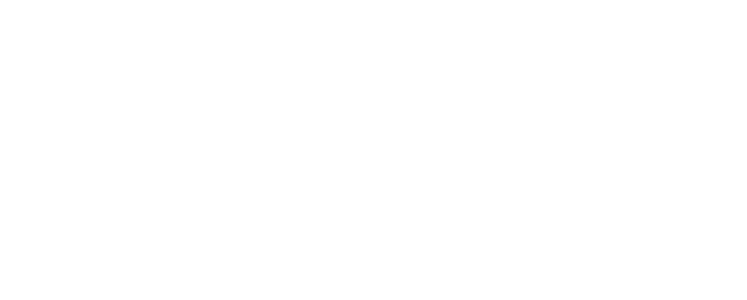
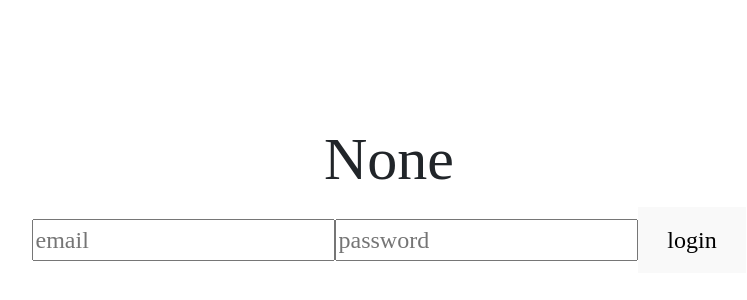
Before and after one commit to Him97/meta-react-littlelemon, a React (Vite) app: page /login in a window 1280 px wide. Before the commit this address had no page. Shown: the part 202-502 px from the top of the page, without its empty margins (251-998 px from the left). Built offline with nearby package versions, Linux system fonts and the light colour scheme; a web font is replaced by a local one.

Commit message:
Vite.js+Bootstrap

```diff
--- a/src/Router.jsx
+++ b/src/Router.jsx
@@ -4,6 +4,7 @@ import MenuPage from '../src/pages/Menu/MenuPage';
 import BookingPage from '../src/pages/Booking/BookingPage';
 import AboutPage from './pages/About/AboutPage';
 import UsersPage from './pages/Users/UsersPage';
+import Login from './pages/Home/Login';
 
 export default function Router() {
     return (
@@ -14,6 +15,7 @@ export default function Router() {
                 <Route path='/booking' element={<BookingPage />}></Route>
                 <Route path='/about' element={<AboutPage />}></Route>
                 <Route path='/users' element={<UsersPage />}></Route>
+                <Route path='/login' element={<Login />}></Route>
             </Routes>
         </BrowserRouter>
     )
--- /dev/null
+++ b/src/pages/Home/Login.jsx
@@ -0,0 +1,37 @@
+import { useEffect, useState } from "react";
+import { GET, POST } from '../../utils/api'
+
+/*
+    1) create a new route for login
+    2) call axios with email & password from the client
+    3) validate user ->
+        if valid => res status 200
+        else => res status 401
+*/
+
+export default function Login() {
+    const [userId, setUserId] = useState(localStorage.getItem('USER') || 'None');
+    const [email, setEmail] = useState('');
+    const [password, setPassword] = useState('');
+
+    useEffect(() => {
+        localStorage.setItem("USER", userId);
+    }, [userId])
+
+    const handleLogin = () => {
+        POST('/auth/login', { email, password })
+            .then((resp) => {
+                console.log(resp);
+                setUserId(resp.id);
+            })
+    }
+
+    return (
+        <div>
+            <h1>{userId}</h1>
+            <input placeholder="email" value={email} onChange={(e) => setEmail(e.target.value)} />
+            <input placeholder="password" value={password} onChange={(e) => setPassword(e.target.value)} />
+            <button onClick={handleLogin}>login</button>
+        </div>
+    )
+}
```
